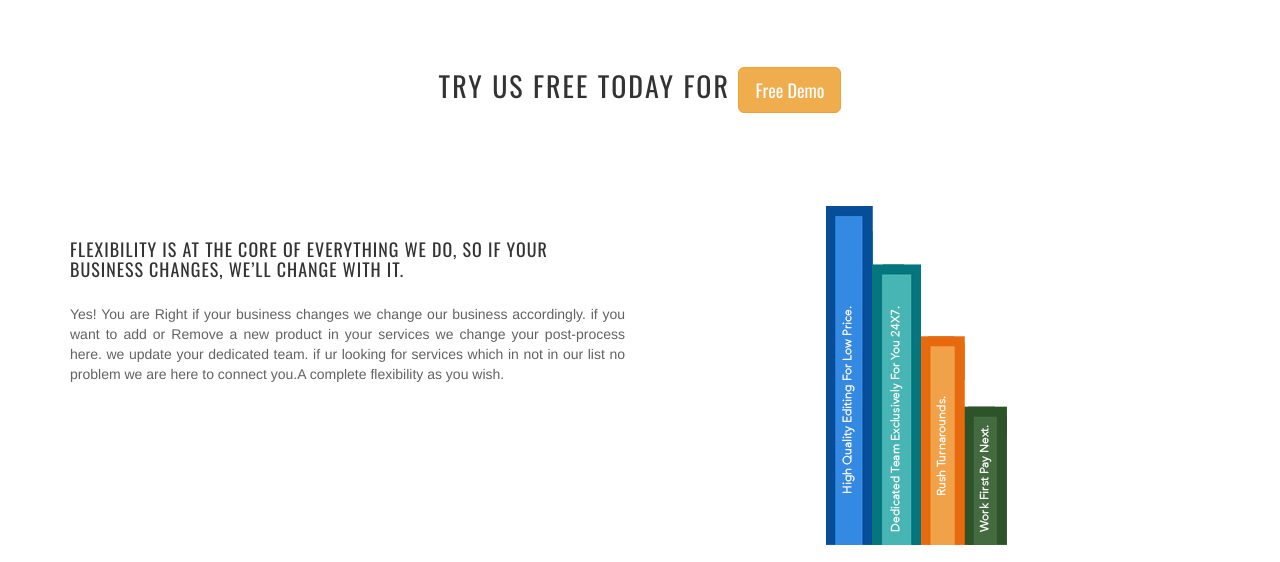
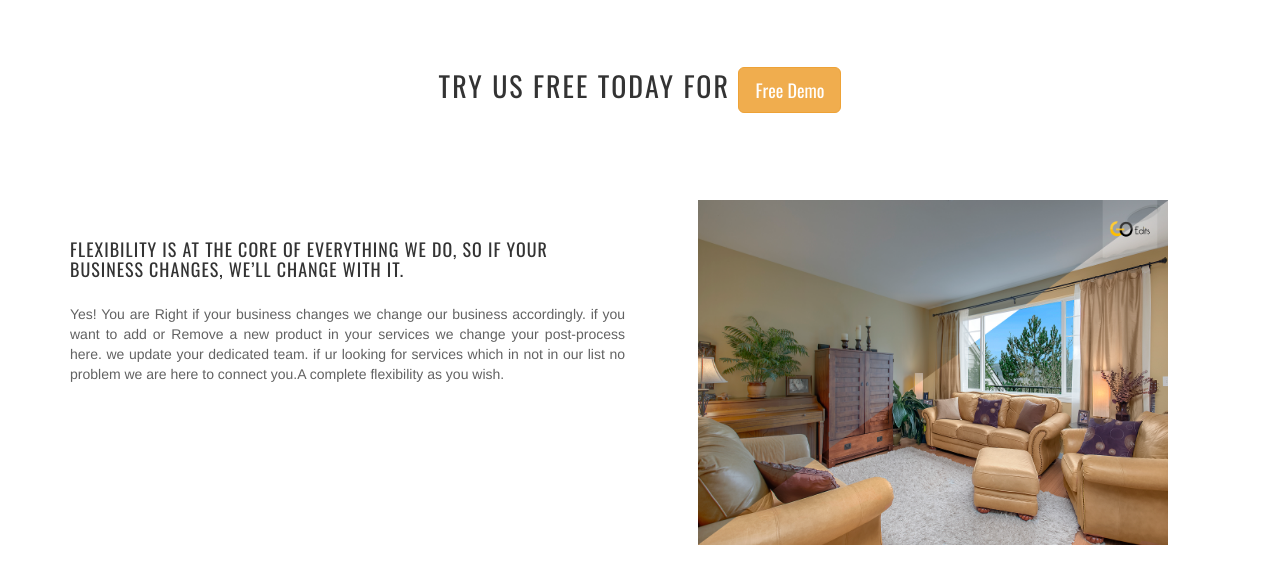
Before and after one commit to balamanikantak-sailfish/goedits, a Django app: page /service in a window 1280 px wide. Shown: the part 569-1131 px from the top of the page. Run offline with Django 3.2, Linux system fonts and the light colour scheme; some libraries are stand-ins or nearby versions.

Commit message:
new images changes and text

```diff
--- a/goedits/templates/service.html
+++ b/goedits/templates/service.html
@@ -232,18 +232,18 @@
       <!-- About Single -->
       <div class="col-md-6 col-sm-12 about-single text-center">
            <div class="item">
-					<img src="{% static "img/shoot/updatedvr1.png" %}" width="470px" height="345px">
+					<img src="{% static "img/shoot/hw1.jpg" %}" width="470px" height="345px">
 		   </div>
       </div>
       <!-- End About Single -->
     </div>
-
-	    <div class="row">
+	<br/>
+	<div class="row">
 
       <!-- About Single -->
       <div class="col-md-6 col-sm-12 about-single text-center">
            <div class="item">
-					<img src="{% static "img/shoot/mac1.png" %}" width="470px" height="345px">
+					<img src="{% static "img/shoot/hw2.jpg" %}" width="470px" height="345px">
 		   </div>
       </div>
 
```
Also changed, not shown: goedits/static/img/shoot/hw1.jpg (added), 1 other file.
